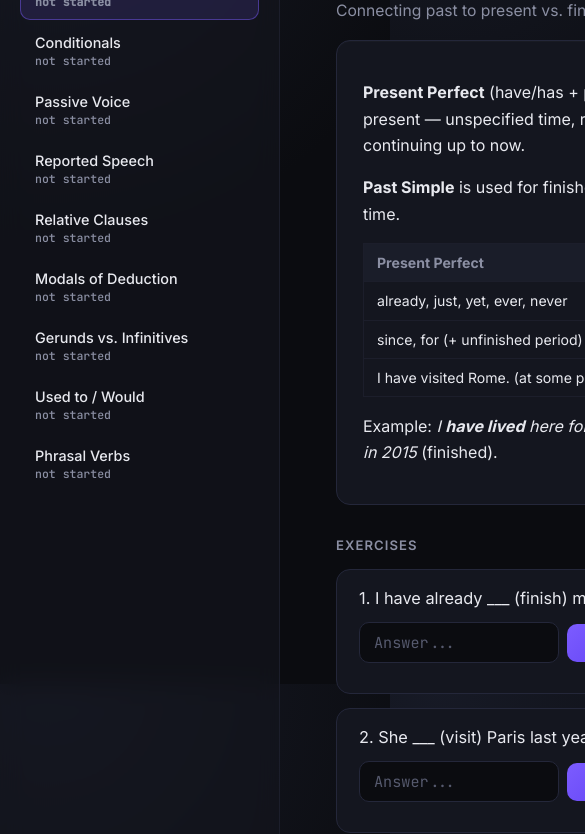
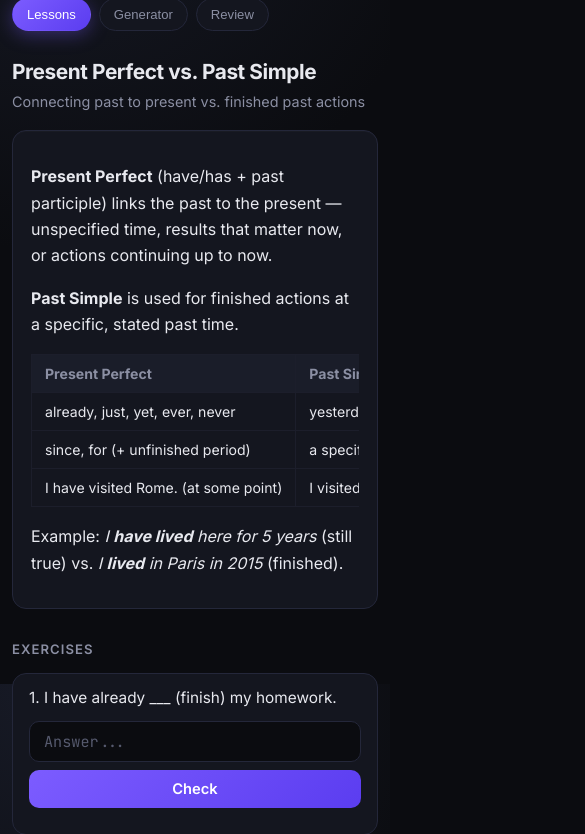
Before and after one commit to aniavinn/english-b2-tutor, a plain HTML site: page index.html in a window 390 px wide. Shown: the part 160-994 px from the top of the page, 585 px wide, since content can reach past the window. Drawn offline with Linux system fonts and the light colour scheme.

Commit message:
Make the app mobile responsive
Sidebar collapses into a horizontally-scrollable topic chip row on
narrow screens, exercises and tables reflow to full width, tap targets
are enlarged for touch, and the SRS review table now correctly scrolls
instead of being cut off (the .table-scroll rule was scoped to
.explanation only and never applied to the Review page's table).

```diff
--- a/adaptive.js
+++ b/adaptive.js
@@ -57,6 +57,7 @@ function renderStandaloneExercise(container, exercise, onAnswered) {
     wrap.appendChild(opts);
   } else {
     const row = document.createElement("div");
+    row.className = "fill-row";
     const input = document.createElement("input");
     input.type = "text";
     input.placeholder = "Answer...";
--- a/app.js
+++ b/app.js
@@ -108,6 +108,7 @@ function renderExercise(exercise, index, lessonId) {
     wrap.appendChild(opts);
   } else if (exercise.type === "fill") {
     const row = document.createElement("div");
+    row.className = "fill-row";
     const input = document.createElement("input");
     input.type = "text";
     input.placeholder = "Answer...";
--- a/styles.css
+++ b/styles.css
@@ -161,6 +161,7 @@ body {
   font-family: var(--font-sans);
   font-size: 0.86rem;
   width: 100%;
+  min-width: 480px;
   overflow: hidden;
   border-radius: 12px;
 }
@@ -219,9 +220,10 @@ body {
   box-shadow: 0 1px 0 rgba(255,255,255,0.02) inset;
 }
 
-.explanation .table-scroll {
+.table-scroll {
   overflow-x: auto;
   margin: 14px 0;
+  -webkit-overflow-scrolling: touch;
 }
 
 .explanation table {
@@ -300,6 +302,13 @@ body {
   background: var(--accent-soft);
 }
 
+.fill-row {
+  display: flex;
+  flex-wrap: wrap;
+  align-items: center;
+  gap: 8px;
+}
+
 .exercise input[type="text"] {
   font-family: var(--font-mono);
   font-size: 0.95rem;
@@ -309,6 +318,7 @@ body {
   background: var(--bg);
   color: var(--ink);
   width: 200px;
+  max-width: 100%;
 }
 
 .exercise input[type="text"]:focus {
@@ -333,10 +343,6 @@ button.submit {
   font-size: 0.92rem;
   margin-left: 0;
   transition: box-shadow 0.15s, transform 0.1s;
-}
-
-.exercise button.submit {
-  margin-left: 8px;
 }
 
 button.submit:hover:not(:disabled) {
@@ -431,3 +437,160 @@ input:disabled {
 ::-webkit-scrollbar-thumb:hover {
   background: var(--accent);
 }
+
+/* ==================== Responsive ==================== */
+
+@media (max-width: 860px) {
+  .app {
+    flex-direction: column;
+    min-height: 100vh;
+  }
+
+  .sidebar {
+    width: 100%;
+    flex-shrink: 1;
+    border-right: none;
+    border-bottom: 1px solid var(--border-soft);
+    padding: 20px 16px;
+    position: sticky;
+    top: 0;
+    z-index: 10;
+  }
+
+  .sidebar h1 {
+    font-size: 1.2rem;
+  }
+
+  .subtitle {
+    margin-bottom: 16px;
+  }
+
+  #lesson-list {
+    flex-direction: row;
+    overflow-x: auto;
+    -webkit-overflow-scrolling: touch;
+    gap: 8px;
+    padding-bottom: 4px;
+  }
+
+  .lesson-link {
+    flex: 0 0 auto;
+    white-space: nowrap;
+  }
+
+  .lesson-link:hover {
+    transform: none;
+  }
+
+  .lesson-link .score {
+    display: none;
+  }
+
+  .content {
+    padding: 24px 16px 56px;
+    max-width: 100%;
+  }
+
+  .content h2 {
+    font-size: 1.5rem;
+  }
+
+  .view-tabs {
+    flex-wrap: wrap;
+  }
+
+  .explanation {
+    padding: 16px 18px;
+  }
+
+  .exercise {
+    padding: 14px 16px;
+  }
+
+  .topic-picker {
+    max-width: 100%;
+  }
+
+  .nav-buttons {
+    gap: 10px;
+  }
+
+  .nav-buttons button {
+    flex: 1;
+  }
+}
+
+@media (max-width: 480px) {
+  .sidebar h1 {
+    font-size: 1.05rem;
+  }
+
+  .content {
+    padding: 18px 12px 48px;
+  }
+
+  .content h2 {
+    font-size: 1.3rem;
+  }
+
+  .summary {
+    font-size: 0.9rem;
+  }
+
+  .tab-btn {
+    padding: 8px 14px;
+    font-size: 0.82rem;
+  }
+
+  .exercise .q {
+    font-size: 0.96rem;
+  }
+
+  .exercise .options {
+    flex-direction: column;
+    align-items: stretch;
+  }
+
+  .exercise button.opt {
+    text-align: left;
+  }
+
+  .fill-row {
+    flex-direction: column;
+    align-items: stretch;
+  }
+
+  .exercise input[type="text"] {
+    width: 100%;
+  }
+
+  button.submit {
+    width: 100%;
+    text-align: center;
+  }
+
+  .srs-table {
+    font-size: 0.78rem;
+  }
+
+  .srs-table th, .srs-table td {
+    padding: 7px 8px;
+  }
+}
+
+/* Comfortable tap targets on touch devices */
+@media (hover: none) and (pointer: coarse) {
+  .exercise button.opt,
+  button.submit,
+  .tab-btn,
+  .nav-buttons button,
+  .lesson-link {
+    min-height: 44px;
+  }
+
+  .exercise button.opt,
+  .nav-buttons button {
+    display: flex;
+    align-items: center;
+  }
+}
```
